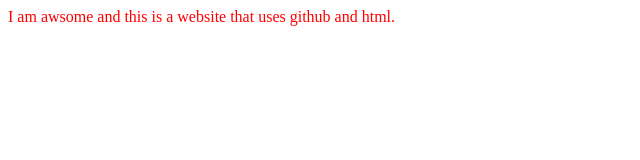
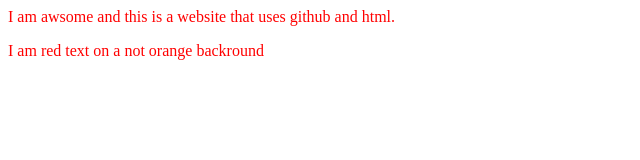
Before and after one commit to SaffronLynx7762/Cheese, a plain HTML site: page index.html in a window 1280 px wide. Shown: the whole page, without its empty margins (0-640 px from the left). Drawn offline with Linux system fonts and the light colour scheme.

Commit message:
Update index.html

```diff
--- a/index.html
+++ b/index.html
@@ -13,5 +13,6 @@
     </head>
       <body>
         <p>I am awsome and this is a website that uses github and html.</p>
+        <p>I am red text on a not orange backround</p>
       </body>
 </html>
```
